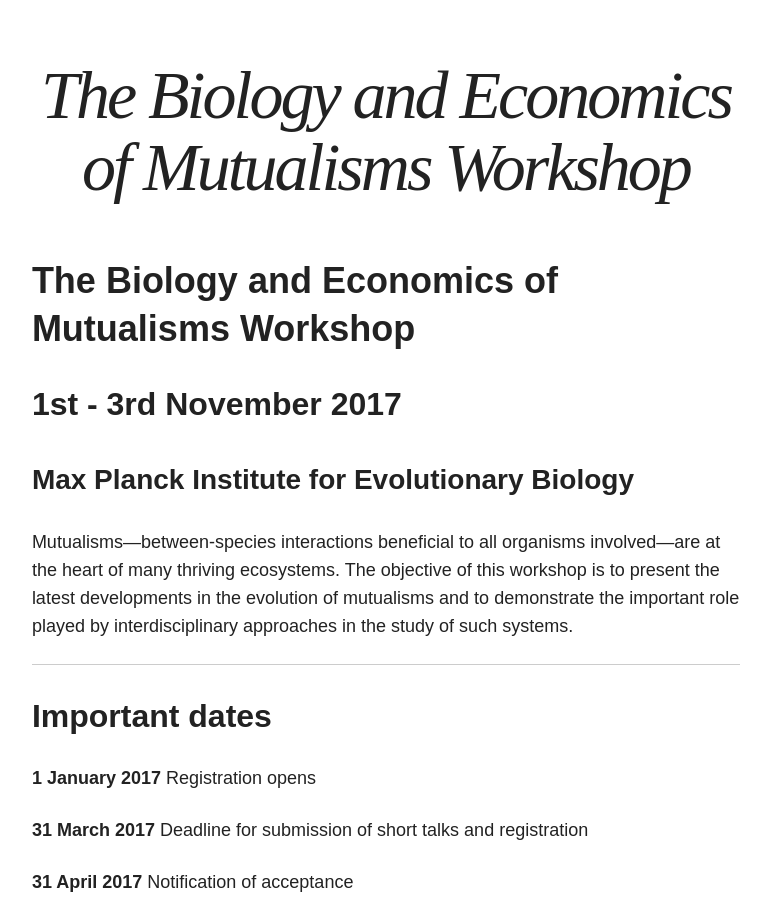
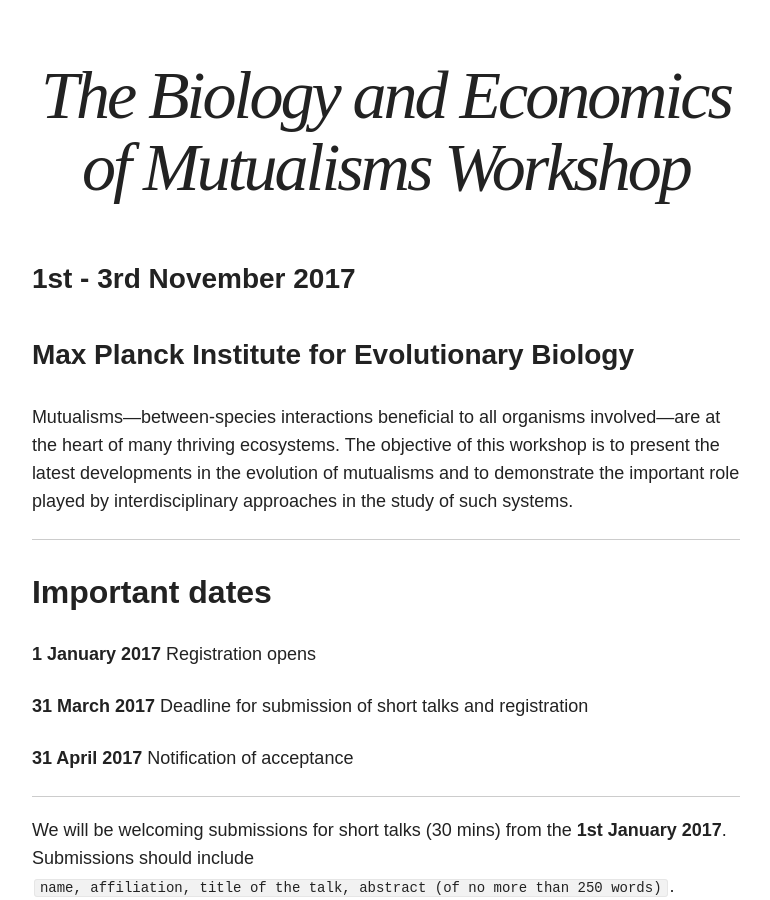
Before and after one commit to bionomics/bionomics, a Jekyll site: the page built from home/index.md, in a window 1280 px wide and 900 px high, scrolled down 570 px. Shown: the whole window, without its empty margins (254-1024 px from the left). Built offline with Jekyll 4.4.1, drawn with Linux system fonts in a browser that asks for light colours; nearby versions of some CDN libraries; our own code applies the rules of GitHub Pages for plain Markdown files.

```diff
--- a/home/index.md
+++ b/home/index.md
@@ -1,15 +1,15 @@
 ---
 layout: page
-title:
+title: The Biology and Economics of Mutualisms Workshop
 excerpt: "The Biology and Economics of Mutualisms Workshop at the Max Planck Institute for Evolutionary Biology"
 image:
   feature: IMG_0895.jpg
   credit: Chaitanya Gokhale
 ---
 
-# The Biology and Economics of Mutualisms Workshop
 
-## 1st - 3rd November 2017
+
+### 1st - 3rd November 2017
 
 ### [Max Planck Institute for Evolutionary Biology](http://www.evolbio.mpg.de)
 
```
